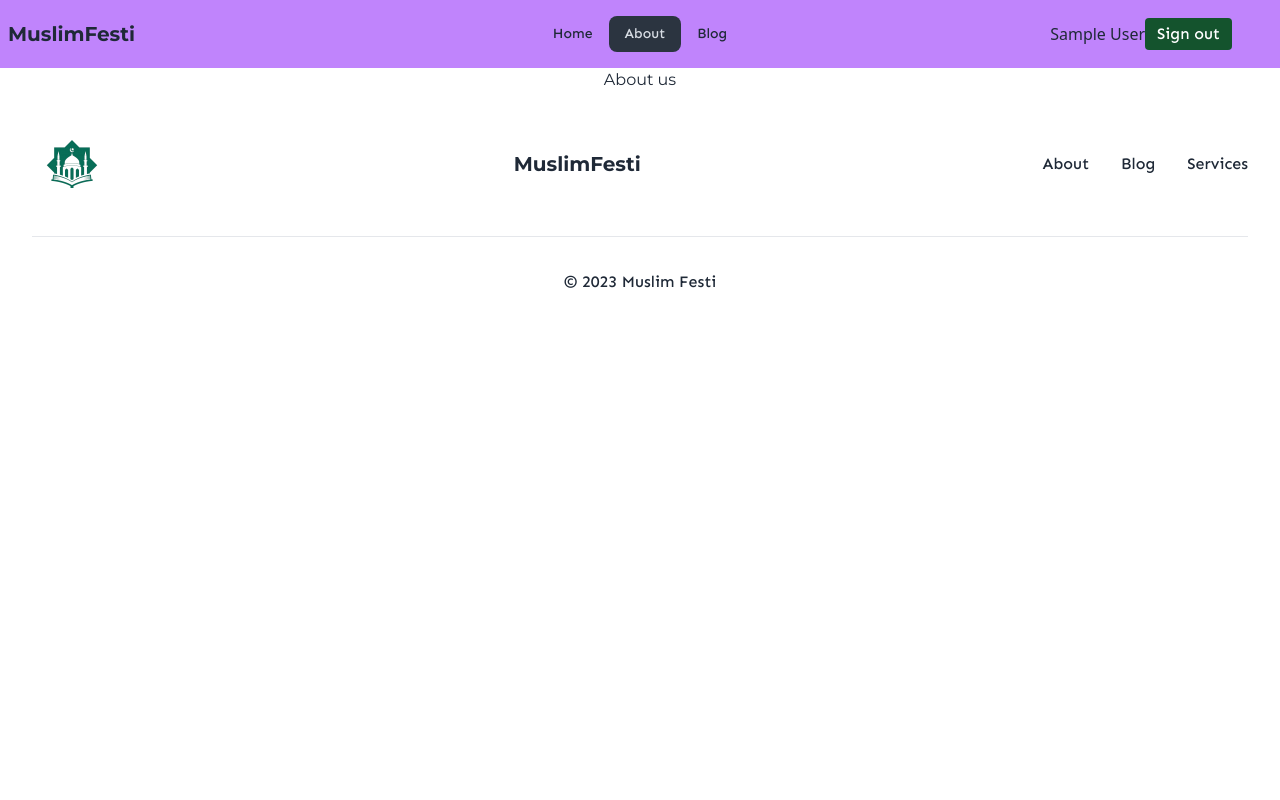
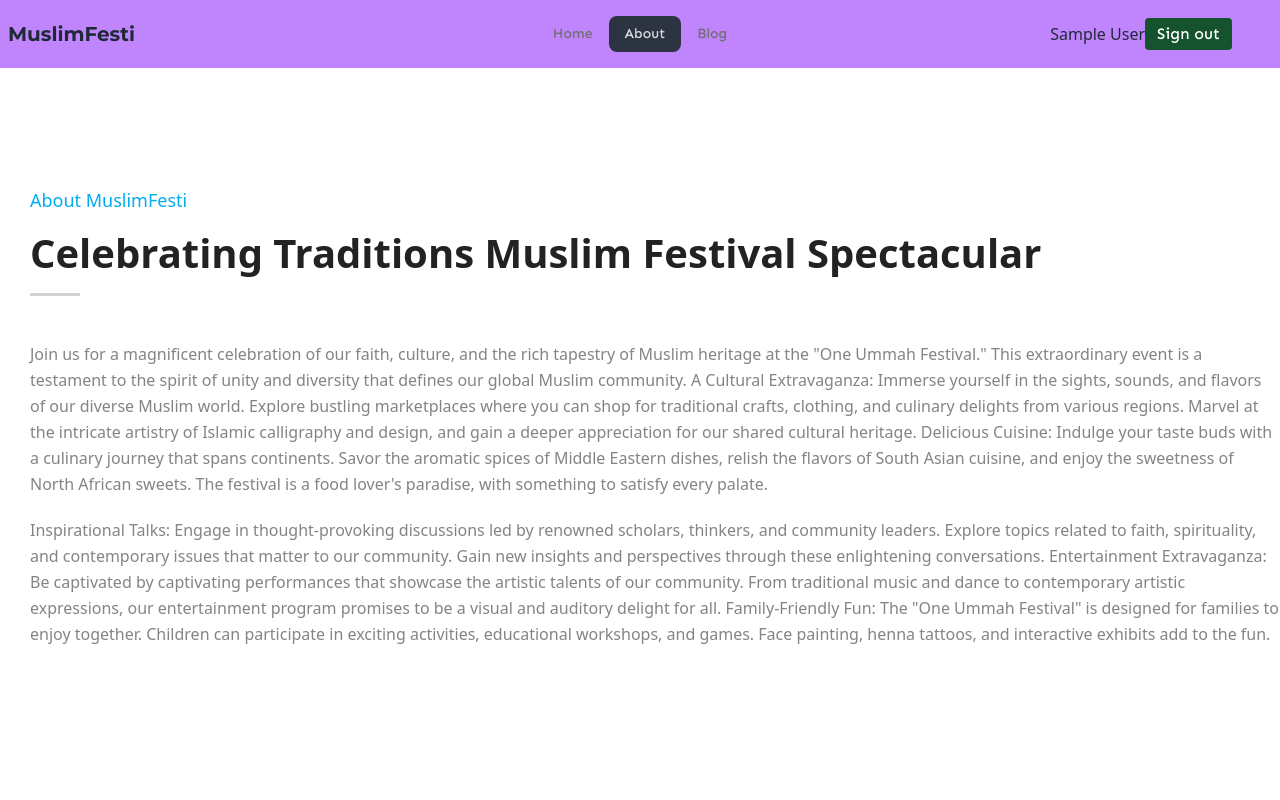
Before and after one commit to AsadFahimTEC/b8a9-event-management, a React (Vite) app: page /about in a window 1280 px wide. Shown: the top 800 px of the page. Built offline with nearby package versions, Linux system fonts and the light colour scheme; no server answers; sample sign-in values are in the browser's storage.

Commit message:
extra two private route add with design finish

```diff
--- /dev/null
+++ b/src/pages/About/About.css
@@ -0,0 +1,188 @@
+h1,
+h2,
+h3,
+h4,
+h5,
+h6 {}
+a,
+a:hover,
+a:focus,
+a:active {
+    text-decoration: none;
+    outline: none;
+}
+
+a,
+a:active,
+a:focus {
+    color: #6f6f6f;
+    text-decoration: none;
+    transition-timing-function: ease-in-out;
+    -ms-transition-timing-function: ease-in-out;
+    -moz-transition-timing-function: ease-in-out;
+    -webkit-transition-timing-function: ease-in-out;
+    -o-transition-timing-function: ease-in-out;
+    transition-duration: .2s;
+    -ms-transition-duration: .2s;
+    -moz-transition-duration: .2s;
+    -webkit-transition-duration: .2s;
+    -o-transition-duration: .2s;
+}
+
+ul {
+    margin: 0;
+    padding: 0;
+    list-style: none;
+}
+
+section {
+    padding: 60px 0;
+   /* min-height: 100vh;*/
+}
+
+.sec-title{
+position:relative;
+z-index: 1;
+margin-bottom:60px;
+}
+
+.sec-title .title{
+position: relative;
+display: block;
+font-size: 18px;
+line-height: 24px;
+color: #00aeef;
+font-weight: 500;
+margin-bottom: 15px;
+}
+
+.sec-title h2{
+position: relative;
+display: block;
+font-size:40px;
+line-height: 1.28em;
+color: #222222;
+font-weight: 600;
+padding-bottom:18px;
+}
+
+.sec-title h2:before{
+position:absolute;
+content:'';
+left:0px;
+bottom:0px;
+width:50px;
+height:3px;
+background-color:#d1d2d6;
+}
+
+.sec-title .text{
+position: relative;
+font-size: 16px;
+line-height: 26px;
+color: #848484;
+font-weight: 400;
+margin-top: 35px;
+}
+
+.sec-title.light h2{
+color: #ffffff;
+}
+
+.sec-title.text-center h2:before{
+left:50%;
+margin-left: -25px;
+}
+
+.list-style-one{
+position:relative;
+}
+
+.list-style-one li{
+position:relative;
+font-size:16px;
+line-height:26px;
+color: #222222;
+font-weight:400;
+padding-left:35px;
+margin-bottom: 12px;
+}
+
+.list-style-one li:before {
+content: "\f058";
+position: absolute;
+left: 0;
+top: 0px;
+display: block;
+font-size: 18px;
+padding: 0px;
+color: #ff2222;
+font-weight: 600;
+-moz-font-smoothing: grayscale;
+-webkit-font-smoothing: antialiased;
+font-style: normal;
+font-variant: normal;
+text-rendering: auto;
+line-height: 1.6;
+font-family: "Font Awesome 5 Free";
+}
+
+.list-style-one li a:hover{
+color: #44bce2;
+}
+
+.btn-style-one{
+position: relative;
+display: inline-block;
+font-size: 17px;
+line-height: 30px;
+color: #ffffff;
+padding: 10px 30px;
+font-weight: 600;
+overflow: hidden;
+letter-spacing: 0.02em;
+background-color: #00aeef;
+}
+
+.btn-style-one:hover{
+background-color: #0794c9;
+color: #ffffff;
+}
+.about-section{
+position: relative;
+padding: 120px 0 70px;
+}
+
+.about-section .sec-title{
+margin-bottom: 45px;
+}
+
+.about-section .content-column{
+position: relative;
+margin-bottom: 50px;
+}
+
+.about-section .content-column .inner-column{
+position: relative;
+padding-left: 30px;
+}
+
+.about-section .text{
+margin-bottom: 20px;
+font-size: 16px;
+line-height: 26px;
+color: #848484;
+font-weight: 400;
+}
+
+.about-section .list-style-one{
+margin-bottom: 45px;
+}
+
+.about-section .btn-box{
+position: relative;
+}
+
+.about-section .btn-box a{
+padding: 15px 50px;
+}
--- a/src/pages/About/About.jsx
+++ b/src/pages/About/About.jsx
@@ -1,11 +1,59 @@
-
+import "./About.css";
 
 const About = () => {
-    return (
-        <div>
-            <h2 className="text-center font-montserrat">About us</h2>
+  return (
+    <div>
+      <section className="about-section">
+        <div className="container">
+          <div className="row">
+            <div className="content-column col-lg-6 col-md-12 col-sm-12 order-2">
+              <div className="inner-column">
+                <div className="sec-title">
+                  <span className="title">About MuslimFesti</span>
+                  <h2>Celebrating Traditions Muslim Festival Spectacular</h2>
+                </div>
+                <div className="text">
+                  Join us for a magnificent celebration of our faith, culture,
+                  and the rich tapestry of Muslim heritage at the "One Ummah
+                  Festival." This extraordinary event is a testament to the
+                  spirit of unity and diversity that defines our global Muslim
+                  community. A Cultural Extravaganza: Immerse yourself in the
+                  sights, sounds, and flavors of our diverse Muslim world.
+                  Explore bustling marketplaces where you can shop for
+                  traditional crafts, clothing, and culinary delights from
+                  various regions. Marvel at the intricate artistry of Islamic
+                  calligraphy and design, and gain a deeper appreciation for our
+                  shared cultural heritage. Delicious Cuisine: Indulge your
+                  taste buds with a culinary journey that spans continents.
+                  Savor the aromatic spices of Middle Eastern dishes, relish the
+                  flavors of South Asian cuisine, and enjoy the sweetness of
+                  North African sweets. The festival is a food lover's paradise,
+                  with something to satisfy every palate.
+                </div>
+                <div className="text">
+                  Inspirational Talks: Engage in thought-provoking discussions
+                  led by renowned scholars, thinkers, and community leaders.
+                  Explore topics related to faith, spirituality, and
+                  contemporary issues that matter to our community. Gain new
+                  insights and perspectives through these enlightening
+                  conversations. Entertainment Extravaganza: Be captivated by
+                  captivating performances that showcase the artistic talents of
+                  our community. From traditional music and dance to
+                  contemporary artistic expressions, our entertainment program
+                  promises to be a visual and auditory delight for all.
+                  Family-Friendly Fun: The "One Ummah Festival" is designed for
+                  families to enjoy together. Children can participate in
+                  exciting activities, educational workshops, and games. Face
+                  painting, henna tattoos, and interactive exhibits add to the
+                  fun.
+                </div>
+              </div>
+            </div>
+          </div>
         </div>
-    );
+      </section>
+    </div>
+  );
 };
 
 export default About;
--- a/src/pages/Blog/Blog.jsx
+++ b/src/pages/Blog/Blog.jsx
@@ -1,11 +1,34 @@
-
-
 const Blog = () => {
-    return (
-        <div>
-            <h2 className="text-center font-bebasneue">Blog</h2>
+  return (
+    <div className="mt-20">
+      <div className="relativeflex mx-auto w-96 flex-col rounded-xl bg-white bg-clip-border text-gray-700 shadow-md">
+        <div className="relative mx-4 -mt-6 h-56 overflow-hidden rounded-xl bg-blue-gray-500 bg-clip-border text-white shadow-lg shadow-blue-gray-500/40">
+          <img
+            src="https://i.ibb.co/sbQdQr0/istockphoto-950866716-612x612.jpg"
+            alt="img-blur-shadow"
+            layout="fill"
+          />
         </div>
-    );
+        <div className="p-6">
+          <h5 className="mb-2 block font-avenir text-2xl font-bold leading-snug tracking-normal text-blue-gray-900 antialiased">
+            Donation US
+          </h5>
+          <p className="block font-avenir text-base text-green-800 font-bold leading-relaxed text-inherit antialiased">
+          Your donations not only help create memorable and inclusive events but also enable us to extend a helping hand to those in need, embodying the true essence of compassion and generosity. Together, let's continue to make our Muslim festivals vibrant, welcoming, and impactful for all.
+          </p>
+        </div>
+        <div className="p-6 pt-0">
+          <button
+            className="select-none rounded-lg bg-pink-500 py-3 px-6 text-center align-middle font-avenir text-xs font-bold uppercase text-white shadow-md shadow-pink-500/20 transition-all hover:shadow-lg hover:bg-green-900 focus:opacity-[0.85] focus:shadow-none active:opacity-[0.85] active:shadow-none disabled:pointer-events-none disabled:opacity-50 disabled:shadow-none"
+            type="button"
+            data-ripple-light="true"
+          >
+            Donate
+          </button>
+        </div>
+      </div>
+    </div>
+  );
 };
 
 export default Blog;
--- a/src/routes/Routes.jsx
+++ b/src/routes/Routes.jsx
@@ -33,7 +33,9 @@ const router = createBrowserRouter([
 
             {
                 path: '/blog',
-                element: <Blog></Blog>,
+                element: <PrivateRoute>
+                    <Blog></Blog>
+                </PrivateRoute>,
             },
 
             {
@@ -45,7 +47,9 @@ const router = createBrowserRouter([
             },
             {
                 path: '/about',
-                element: <About></About>
+                element: <PrivateRoute>
+                    <About></About>
+                </PrivateRoute>
             },
 
         ]
```
